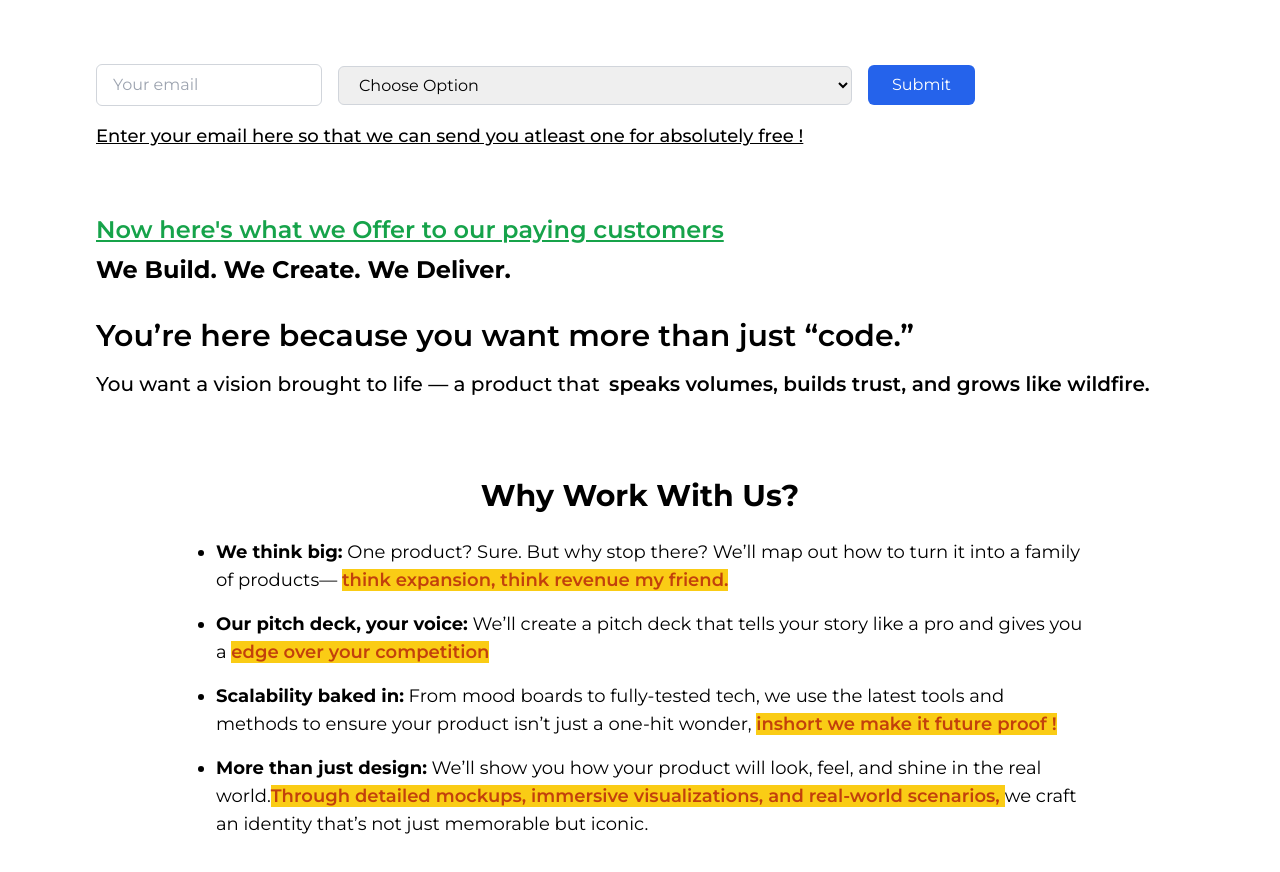
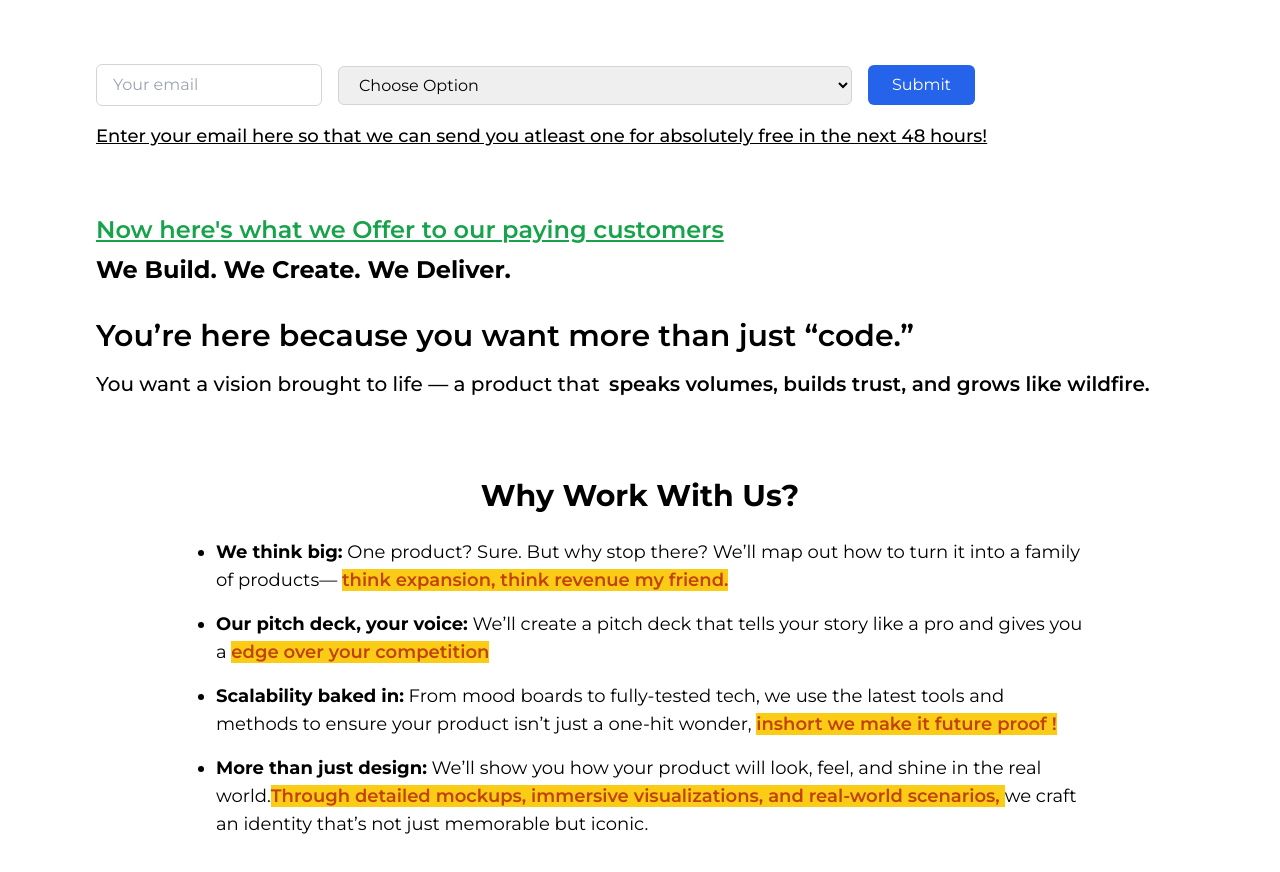
Before and after one commit to JaguarsCodehub/growthunger, a Next.js app: page /offers in a window 1280 px wide. Shown: the part 1356-2228 px from the top of the page. Built offline with nearby package versions, Linux system fonts and the light colour scheme.

Commit message:
Feature: 48 hours text added

```diff
--- a/src/app/offers/page.tsx
+++ b/src/app/offers/page.tsx
@@ -208,7 +208,7 @@ export default function Offers() {
           <div>
             <h1 className='font-medium text-lg mt-4 underline'>
               Enter your email here so that we can send you atleast one for
-              absolutely free !
+              absolutely free in the next 48 hours!
             </h1>
           </div>
         </MaxWidthWrapper>
```
